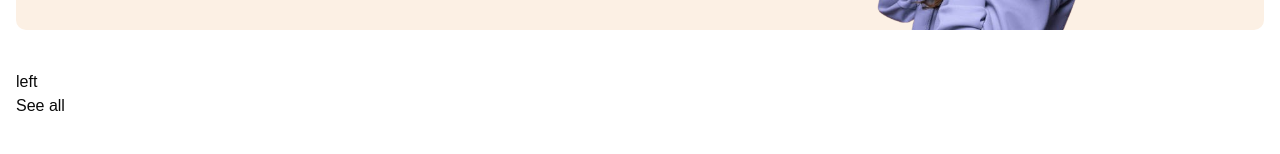
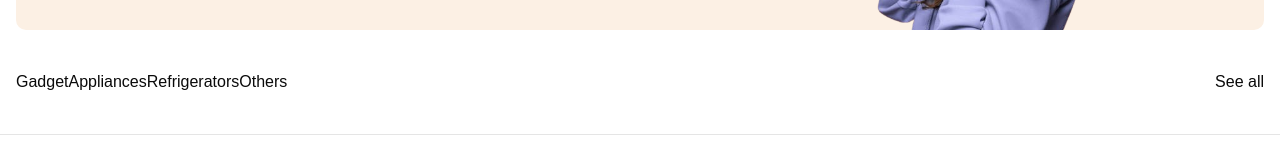
Before and after one commit to Roshen-Perera/nintrix-app, a Next.js app: page / in a window 1280 px wide. Shown: the part 298-452 px from the top of the page. Built offline with nearby package versions, Linux system fonts and the light colour scheme; no server answers.

Commit message:
fix: refactor layout and improve rendering of product types in ProductGrid component

```diff
--- a/components/ProductGrid.tsx
+++ b/components/ProductGrid.tsx
@@ -3,6 +3,7 @@
 import React, { useState } from "react";
 import HomeTabBar from "./HomeTabBar";
 import Link from "next/link";
+import { productType } from "@/constants/data";
 
 const ProductGrid = () => {
   const [products, setProducts] = useState([]);
@@ -10,8 +11,12 @@ const ProductGrid = () => {
   const [selectedCategory, setSelectedCategory] = useState("");
 
   return (
-    <div>
-      <div>left</div>
+    <div className="flex items-center justify-between flex-wrap gap-5">
+      <div>
+        {productType?.map((item) => (
+          <button key={item?.title}>{item?.title}</button>
+        ))}
+      </div>
       <Link href="/shop">See all</Link>
     </div>
   );
```
